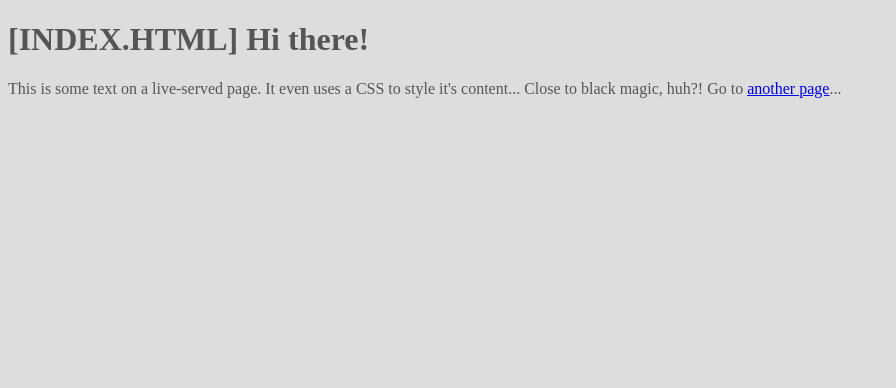
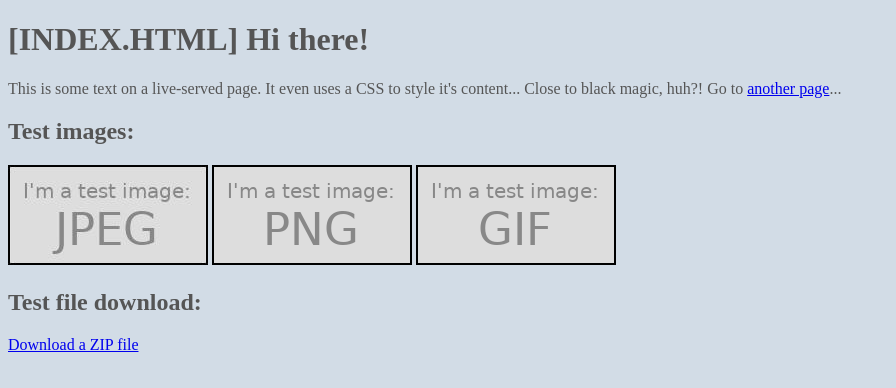
Before and after one commit to tlienart/LiveServer.jl, a plain HTML site: page example/index.html in a window 1280 px wide. Shown: the whole page, without its empty margins (0-896 px from the left). Drawn offline with Linux system fonts and the light colour scheme.

Commit message:
extended example, small fix

```diff
--- a/example/css/master.css
+++ b/example/css/master.css
@@ -1,4 +1,4 @@
 body {
-  background-color: #dddddd;
+  background-color: #d2dce6;
   color: #555;
 }
--- a/example/index.html
+++ b/example/index.html
@@ -11,5 +11,14 @@
     It even uses a CSS to style it's content... Close to black magic, huh?!
 
     Go to <a href="/pages/blah.html">another page</a>...
+
+    <h2>Test images:</h2>
+    <img src="/files/TestImage.jpg" alt="JPEG test image"></img>
+    <img src="/files/TestImage.png" alt="PNG test image"></img>
+    <img src="/files/TestImage.gif" alt="GIF test image"></img>
+
+    <h2>Test file download:</h2>
+    <a href="/files/zip-file.zip">Download a ZIP file</a>
+
   </body>
 </html>
```
Also changed, not shown: example/files/TestImage.gif (added), example/files/TestImage.jpg (added), example/files/TestImage.png (added), 2 other files.
